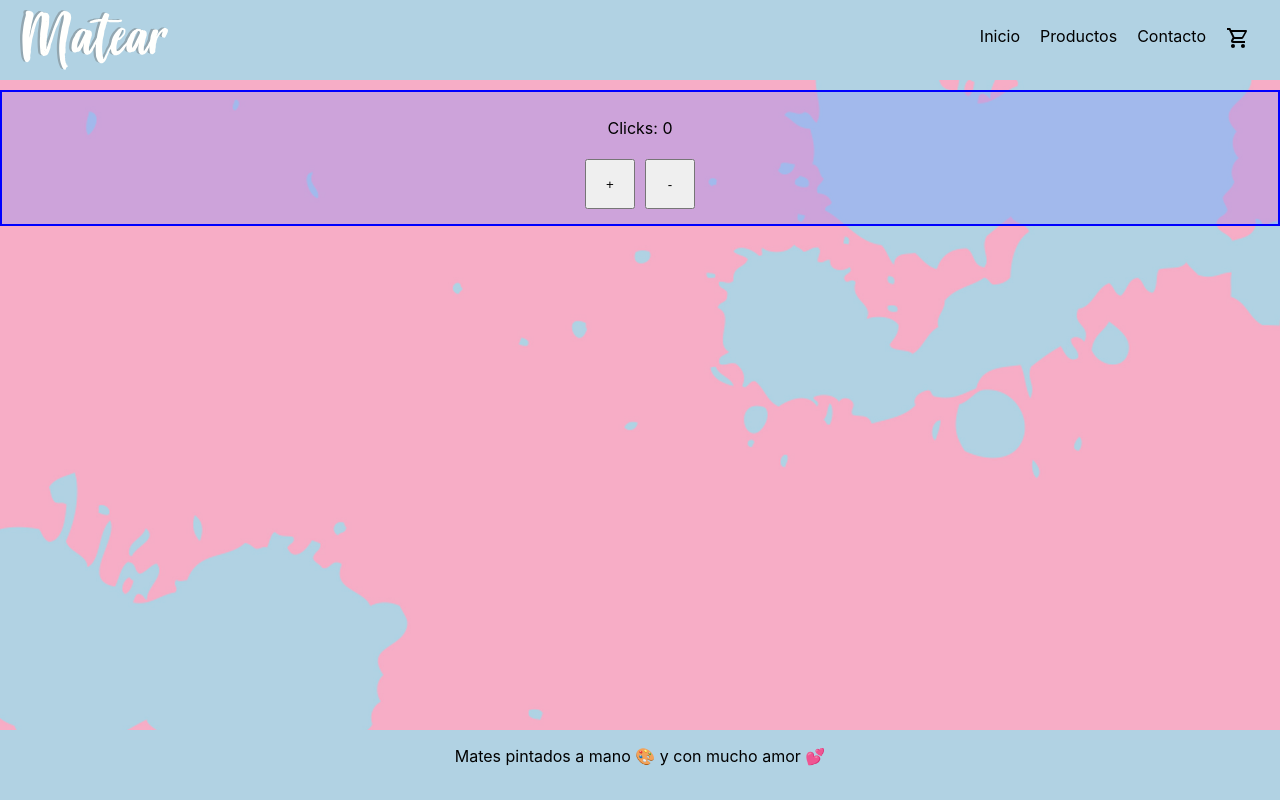
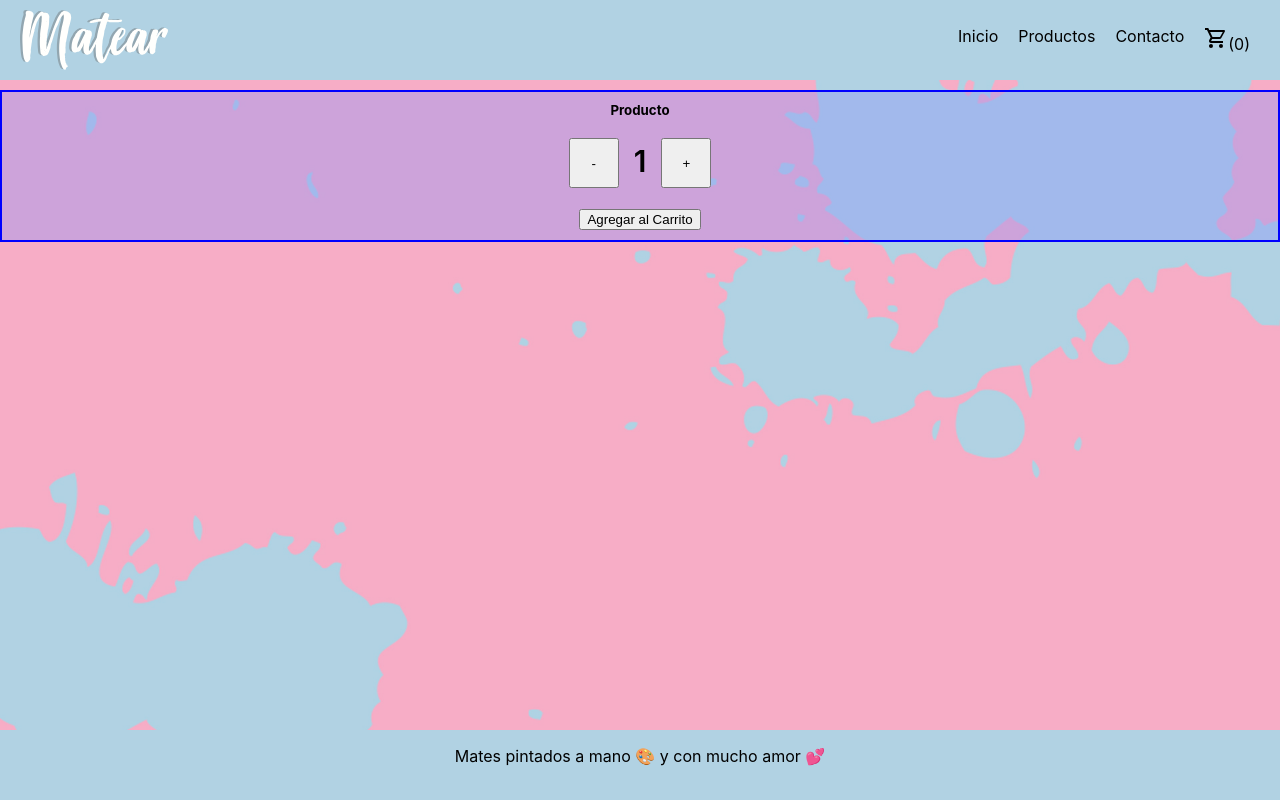
Before and after one commit to Cufavarela/Mate.ar, a React (Create React App) app: page / in a window 1280 px wide. Built offline with nearby package versions, Linux system fonts and the light colour scheme.

Commit message:
temrino el contador

```diff
--- a/src/App.js
+++ b/src/App.js
@@ -1,4 +1,4 @@
-import React from 'react';
+import React, { useState } from 'react';
 import './App.scss';
 import Header from './components/Header/Header';
 import Body from './components/Body/Body';
@@ -6,10 +6,16 @@ import Footer from './components/Footer/Footer';
 
 
 function App() {
+  const [items, setItems] = useState(0);
+
+  const onAdd = (counter) => {
+    setItems(items + counter);
+  };
+
   return (
     <div className="App">
-      <Header />
-      <Body />
+      <Header items={items}/>
+      <Body onAdd={onAdd} />
       <Footer />
     </div>
   );
--- a/src/components/Body/Body.js
+++ b/src/components/Body/Body.js
@@ -2,9 +2,20 @@ import React from 'react';
 import './body.scss';
 import Contador from './contador/contador';
 
-function Body () {
+function Body ({onAdd}) {
+
+    const valores = {
+        initial: 1,
+        min: 0,
+        max: 5,
+    }
+
+    const { initial, min, max } = valores;
+
+
+
     return <div className="body">
-        <Contador />
+        <Contador initial={initial} max={max} min={min} onAdd={onAdd} />
     </div>
 }
 
--- a/src/components/Body/contador/contador.js
+++ b/src/components/Body/contador/contador.js
@@ -2,28 +2,38 @@ import React, { useState } from 'react';
 import './contador.scss';
 
 
-function Contador() {
-    const [count, setCount] = useState(0);
+function Contador({initial, max, min, onAdd}) {
+
+
+    const [counter, setCounter] = useState(initial);
+
+    const increment = () => {
+        if (counter < max) setCounter(counter + 1) ;
+    };
+
+    const decrement = () => {
+      if (counter > min) setCounter(counter - 1) ;
+    };
+
 
 
     return (
       <div className="contadorWrapper">
-        <p>Clicks: {count} </p>
-        <button id="suma" onClick={() => count < 10 ? setCount(count + 1) & activarBoton() : null}>
-          +
-        </button>
-        <button id="resta" onClick={() => count !== 0 ? setCount(count - 1) : desactivarBoton()}>
-          -
-        </button>
+        <div>
+          <h5>Producto</h5>
+          <div className="botones">
+            <button className="boton" onClick={decrement} > - </button>
+            <h3 className="num"> {counter} </h3>
+            <button className="boton" onClick={increment}> + </button>
+          </div>
+        </div>
+        <div>
+          <button onClick={() => onAdd(counter)}>Agregar al Carrito</button>
+        </div>
       </div>
     );
   }
 
-  function desactivarBoton () {
-    document.getElementById('resta').classList.add('desactivado');
-  }
-  function activarBoton () {
-    document.getElementById('resta').classList.remove('desactivado');
-  }
+
 
   export default Contador;
--- a/src/components/Body/contador/contador.scss
+++ b/src/components/Body/contador/contador.scss
@@ -4,12 +4,26 @@
     padding: 10px;
     background-color: rgba(140, 147, 248, 0.4);
     margin: 10px 0;
-    button {
-        margin: 5px;
-        width: 50px;
-        height: 50px;
-        &:focus {
-            outline: none;
+    h5 {
+        margin: 0;
+    }
+    .botones{
+        display: flex;
+        justify-content: center;
+        margin: 15px;
+
+        .boton {
+            margin: 5px;
+            width: 50px;
+            height: 50px;
+            &:focus {
+                outline: none;
+            }
+        }
+        .num {
+            font-size: 30px;
+            font-weight: 600;
+            margin: 10px;
         }
     }
 }
--- a/src/components/Header/Header.js
+++ b/src/components/Header/Header.js
@@ -3,10 +3,10 @@ import logo from '../../images/logoMate.svg';
 import Navbar from './NavBar/Navbar';
 import './header.scss';
 
-function Header () {
+function Header (props) {
     return <div className="header">
         <img className="logo" src={logo} alt="logo"></img>
-        <Navbar />
+        <Navbar items={props.items}/>
     </div>
 }
 
--- a/src/components/Header/NavBar/Carticon/CartIcon.js
+++ b/src/components/Header/NavBar/Carticon/CartIcon.js
@@ -1,10 +1,11 @@
 import React from 'react';
 import cart from '../../../../images/cart.svg';
+import './cart.scss';
 
-function CartIcon () {
+function CartIcon (props) {
 
     return <div>
-        <img src={cart}></img>
+        <img src={cart}></img><div className="itemsInCart">({props.items})</div>
     </div>
 }
 
--- /dev/null
+++ b/src/components/Header/NavBar/Carticon/cart.scss
@@ -0,0 +1,3 @@
+.itemsInCart {
+    display: inline-block;
+}
--- a/src/components/Header/NavBar/Navbar.js
+++ b/src/components/Header/NavBar/Navbar.js
@@ -2,7 +2,7 @@ import React from 'react';
 import CartIcon from './Carticon/CartIcon';
 import './navbar.scss';
 
-function Navbar () {
+function Navbar (props) {
 
     return(
         <nav className="navbar">
@@ -18,7 +18,7 @@ function Navbar () {
                 </li>
                 <li className="navbarItem">
                     <a to="/cart">
-                        <CartIcon />
+                        <CartIcon items={props.items}/>
                     </a>
                 </li>
             </ul>
```
